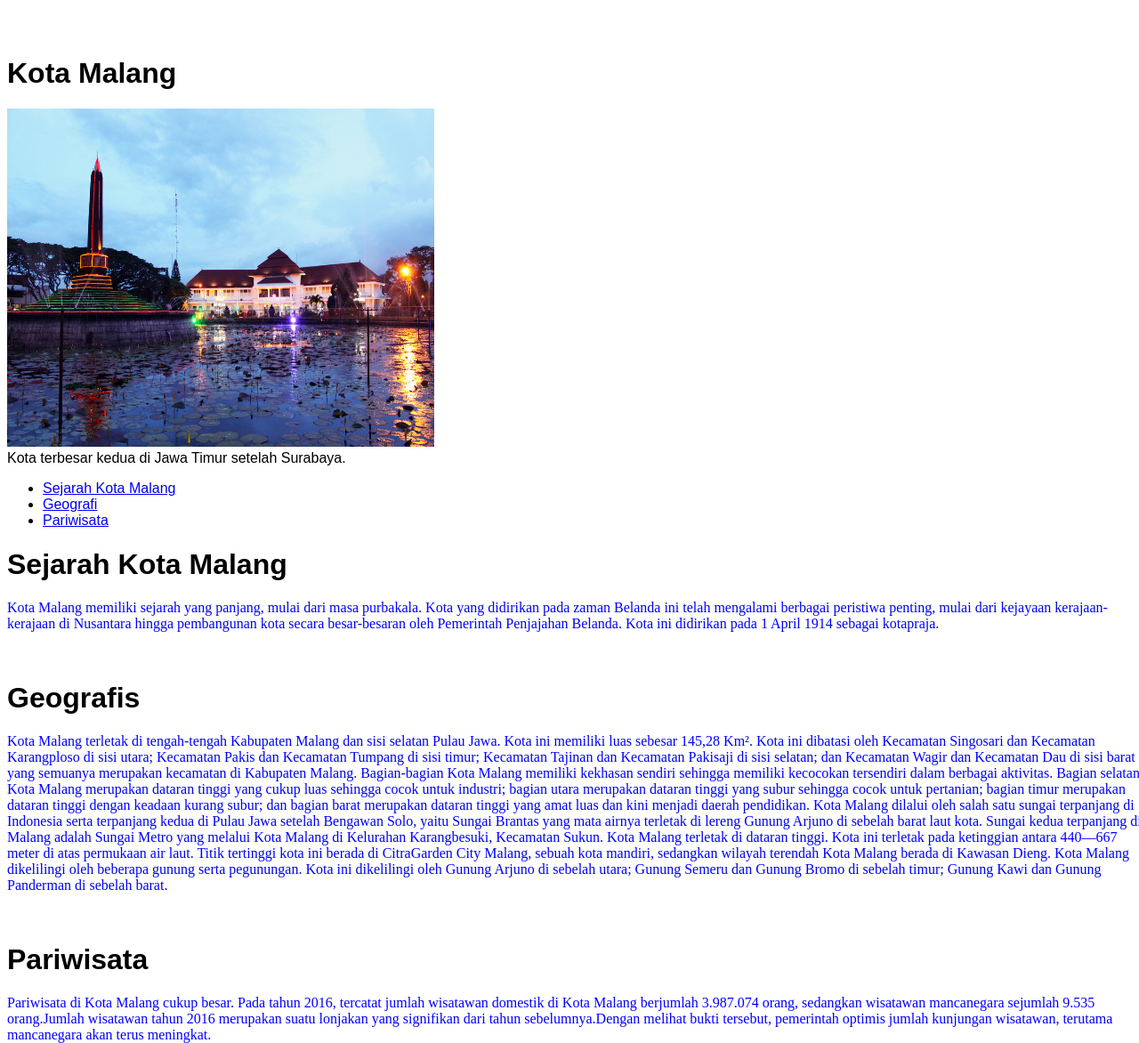
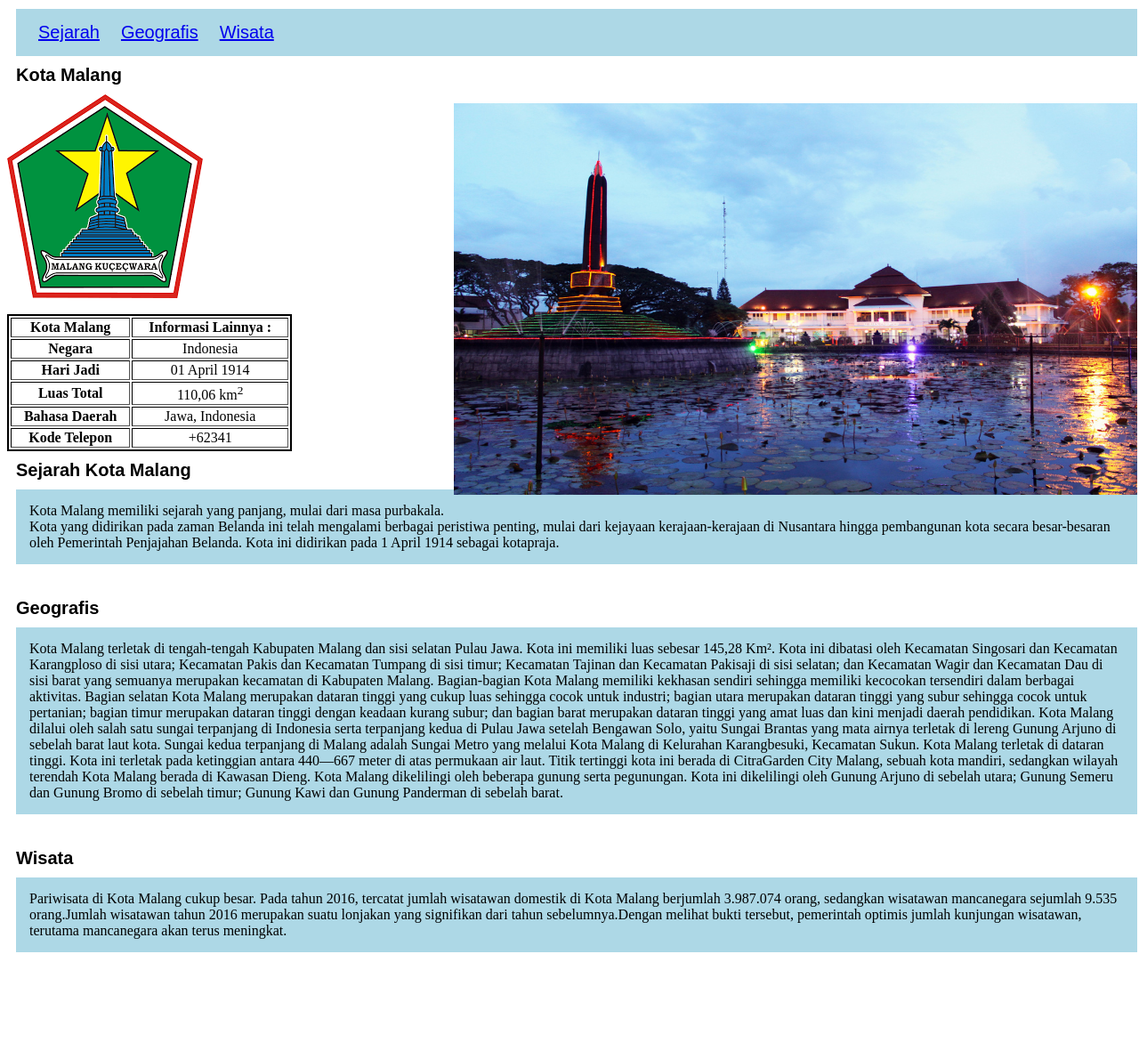
Before and after one commit to gustynanda06/ProWeb-211552018153605-GUSTY-NANDA-KHARISMA-PUTRA, a plain HTML site: page index.html in a window 1280 px wide. Shown: the whole page at 89% size. After the commit the page ends 1070 px from the top, so only its background shows below. Drawn offline with Linux system fonts and the light colour scheme.

Commit message:
Add files via upload

```diff
--- a/index.html
+++ b/index.html
@@ -9,52 +9,100 @@
 </head>
 
 <body>
-  <h1 style="color: black; margin-top: 2em">Kota Malang</h1>
-  <img src="Tugu_Malang.jpg" height="380px" width="480px">
+
+  <header>
+    <a href="#sejarah">Sejarah</a>
+    <a href="#geo">Geografis</a>
+    <a href="#wisata">Wisata</a>
+  </header>
+  <h1>Kota Malang</h1>
+  <img class="tugu" src="Tugu_Malang.jpg">
+  <img src="download.png">
+
   <br>
-  <a> Kota terbesar kedua di Jawa Timur setelah Surabaya.</a>
-  <ul>
-    <li> <a href="https://id.wikipedia.org/wiki/Kota_Malang">Sejarah Kota Malang</li>
-    <li><a href="https://id.wikipedia.org/wiki/Kota_Malang#Geografi">Geografi</a></li>
-    <li><a href="https://id.wikipedia.org/wiki/Kota_Malang#Pariwisata">Pariwisata</a></li>
-  </ul>
+  <div>
+    <table class="container" border="1">
 
-  <h1> Sejarah Kota Malang </h1>
-  <p>Kota Malang memiliki sejarah yang panjang, mulai dari masa purbakala. Kota yang didirikan pada zaman Belanda ini
+
+      <tr>
+        <th>Kota Malang</th>
+        <th>Informasi Lainnya :</th>
+      </tr>
+      <tr>
+        <th>Negara</th>
+        <td>Indonesia</td>
+      </tr>
+      <tr>
+        <th>Hari Jadi</th>
+        <td>01 April 1914</td>
+      </tr>
+      <tr>
+        <th>Luas Total</th>
+        <td>110,06 km<sup>2</sup></td>
+      </tr>
+      <tr>
+        <th>Bahasa Daerah</th>
+        <td>Jawa, Indonesia</td>
+      </tr>
+      <tr>
+        <th>Kode Telepon</th>
+        <td>+62341</td>
+      </tr>
+      </tr>
+
+    </table>
+  </div>
+
+  <div>
+    <h1 id="sejarah">Sejarah Kota Malang</h1>
+    <p>
+      Kota Malang memiliki sejarah yang panjang, mulai dari masa purbakala. Kota yang didirikan pada zaman Belanda ini
       telah mengalami berbagai peristiwa penting, mulai dari kejayaan kerajaan-kerajaan di Nusantara hingga pembangunan
       kota secara besar-besaran oleh Pemerintah Penjajahan Belanda. Kota ini didirikan pada 1 April 1914 sebagai
-    kotapraja.</p>
+      kotapraja.
+    </p>
+
     <br>
-  <h1>Geografis</h1>
-  <p>Kota Malang terletak di tengah-tengah Kabupaten Malang dan sisi selatan Pulau Jawa. Kota ini memiliki luas sebesar
-    145,28 Km². Kota ini dibatasi oleh Kecamatan Singosari dan Kecamatan Karangploso di sisi utara; Kecamatan Pakis dan
+
+    <h1 id="geo">Geografis</h1>
+    <p>
+      Kota Malang terletak di tengah-tengah Kabupaten Malang dan sisi selatan Pulau Jawa. Kota ini memiliki luas sebesar
+      145,28 Km². Kota ini dibatasi oleh Kecamatan Singosari dan Kecamatan Karangploso di sisi utara; Kecamatan Pakis
+      dan
       Kecamatan Tumpang di sisi timur; Kecamatan Tajinan dan Kecamatan Pakisaji di sisi selatan; dan Kecamatan Wagir dan
       Kecamatan Dau di sisi barat yang semuanya merupakan kecamatan di Kabupaten Malang.
 
-    Bagian-bagian Kota Malang memiliki kekhasan sendiri sehingga memiliki kecocokan tersendiri dalam berbagai aktivitas.
+      Bagian-bagian Kota Malang memiliki kekhasan sendiri sehingga memiliki kecocokan tersendiri dalam berbagai
+      aktivitas.
       Bagian selatan Kota Malang merupakan dataran tinggi yang cukup luas sehingga cocok untuk industri; bagian utara
       merupakan dataran tinggi yang subur sehingga cocok untuk pertanian; bagian timur merupakan dataran tinggi dengan
       keadaan kurang subur; dan bagian barat merupakan dataran tinggi yang amat luas dan kini menjadi daerah pendidikan.
 
       Kota Malang dilalui oleh salah satu sungai terpanjang di Indonesia serta terpanjang kedua di Pulau Jawa setelah
       Bengawan Solo, yaitu Sungai Brantas yang mata airnya terletak di lereng Gunung Arjuno di sebelah barat laut kota.
-    Sungai kedua terpanjang di Malang adalah Sungai Metro yang melalui Kota Malang di Kelurahan Karangbesuki, Kecamatan
+      Sungai kedua terpanjang di Malang adalah Sungai Metro yang melalui Kota Malang di Kelurahan Karangbesuki,
+      Kecamatan
       Sukun.
 
-    Kota Malang terletak di dataran tinggi. Kota ini terletak pada ketinggian antara 440—667 meter di atas permukaan air
+      Kota Malang terletak di dataran tinggi. Kota ini terletak pada ketinggian antara 440—667 meter di atas permukaan
+      air
       laut. Titik tertinggi kota ini berada di CitraGarden City Malang, sebuah kota mandiri, sedangkan wilayah terendah
       Kota Malang berada di Kawasan Dieng.
 
       Kota Malang dikelilingi oleh beberapa gunung serta pegunungan. Kota ini dikelilingi oleh Gunung Arjuno di sebelah
-    utara; Gunung Semeru dan Gunung Bromo di sebelah timur; Gunung Kawi dan Gunung Panderman di sebelah barat.</p>
+      utara; Gunung Semeru dan Gunung Bromo di sebelah timur; Gunung Kawi dan Gunung Panderman di sebelah barat.
+    </p>
     <br>
-  <h1>Pariwisata</h1>
-  <p>Pariwisata di Kota Malang cukup besar. Pada tahun 2016, tercatat jumlah wisatawan domestik di Kota Malang berjumlah
+
+    <h1 id="wisata">Wisata</h1>
+    <p>
+      Pariwisata di Kota Malang cukup besar. Pada tahun 2016, tercatat jumlah wisatawan domestik di Kota Malang
+      berjumlah
       3.987.074 orang, sedangkan wisatawan mancanegara sejumlah 9.535 orang.Jumlah wisatawan tahun 2016 merupakan suatu
       lonjakan yang signifikan dari tahun sebelumnya.Dengan melihat bukti tersebut, pemerintah optimis jumlah kunjungan
-    wisatawan, terutama mancanegara akan terus meningkat.</p>
-
-
+      wisatawan, terutama mancanegara akan terus meningkat.
+    </p>
+  </div>
   <script src="script.js"></script>
 
   <!--
--- a/style.css
+++ b/style.css
@@ -1,9 +1,48 @@
 html, body {
-  font-family: arial;
   height: 100%;
   width: 100%;
+border: 5px;
 }
-p {
-  font-family : times new roman;
-  color: Blue;
+.container {
+width: 25%;
+border: 2px solid black;
+overflow: auto;
+  text-align: center;
+
+  box-sizing: border-box;
 }
+
+header{
+  width: auto;
+  background-color: lightblue;
+  padding: 10px;
+  border: 5px solid lightblue;
+  margin: 10px;
+}
+
+a, h1{
+  font-family: Arial;
+  font-size: 20px;
+  margin: 10px;
+}
+
+img {
+
+display:block;
+  text-align: center;
+}
+
+p{
+  background-color: lightblue;
+  padding: 10px;
+  border: 5px solid lightblue;
+  margin: 10px;
+}
+
+.tugu{
+  display:block;
+  float: right;
+  height: 55%;
+  width: 60%;
+  margin: 10px;
+}
```
Also changed, not shown: download.png (added). Lines whose indentation alone changed are shown as unchanged.
